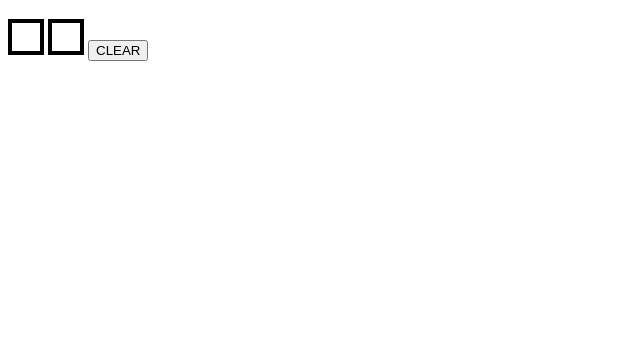
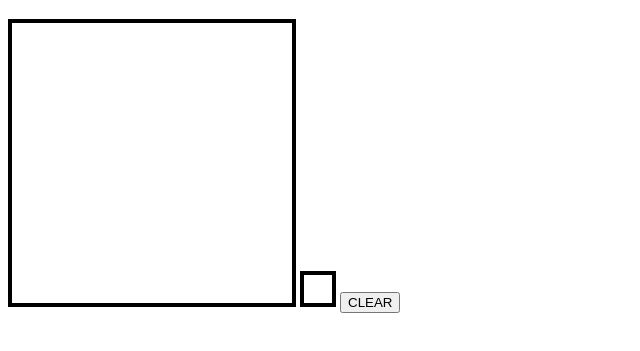
Before and after one commit to Tooww/bird-drawing, a plain HTML site: page index.html in a window 1280 px wide. Shown: the part 61-412 px from the top of the page, without its empty margins (0-640 px from the left). Drawn offline with Linux system fonts and the light colour scheme.

Commit message:
Update index.html

```diff
--- a/index.html
+++ b/index.html
@@ -13,7 +13,7 @@
   </style>
   <body>
     <h1>I F LOVE BIRD</h1>
-    <canvas id="canvas_bird" width="28" height="28"></canvas>
+    <canvas id="canvas_bird" width="280" height="280"></canvas>
     <canvas id="tempCanvas" width="28" height="28"></canvas>
     <button id="clearButton">CLEAR</button>
     <div id="probaDisplay"></div>
```
